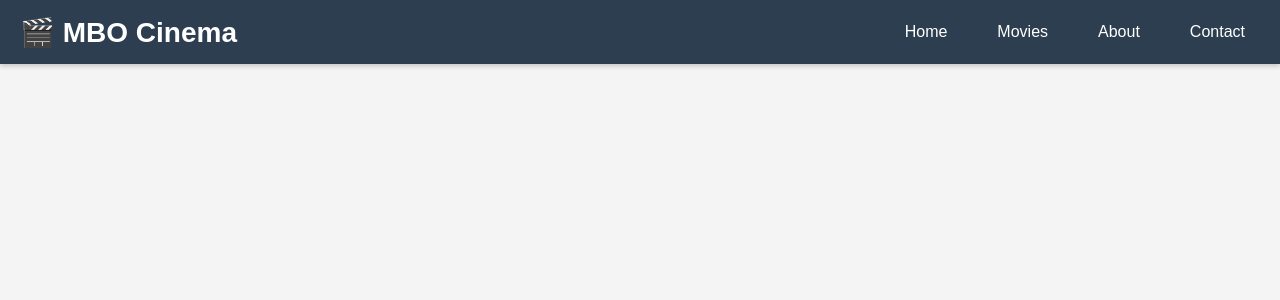
After one commit to 6036046/Alaa-oop, a PHP site: page /Contact.php in a window 1280 px wide. The commit adds this page. Shown: the top 300 px of the page. Run offline with PHP 8.4, Linux system fonts and the light colour scheme.

Commit message:
borrie
borrie

```diff
--- /dev/null
+++ b/Contact.php
@@ -0,0 +1,21 @@
+<!DOCTYPE html>
+<html lang="en">
+<head>
+    <meta charset="UTF-8">
+    <meta name="viewport" content="width=device-width, initial-scale=1.0">
+    <title>Movies - Cinema Paradise</title>
+    <link rel="stylesheet" href="style.css">
+</head>
+<body>
+<header class="header">
+        <div class="logo">🎬 MBO Cinema</div>
+        <nav class="navbar">
+            <a href="home.php">Home</a>
+            <a href="movies.php">Movies</a>
+            <a href="#about">About</a>
+            <a href="Contact.php">Contact</a>
+        </nav>
+
+    </header>
+</body>
+</html>
--- a/home.php
+++ b/home.php
@@ -13,7 +13,7 @@
             <a href="movies.php">Home</a>
             <a href="movies.php">Movies</a>
             <a href="#about">About</a>
-            <a href="#contact">Contact</a>
+            <a href="Contact.php">Contact</a>
         </nav>
 
     </header>
--- a/movies.php
+++ b/movies.php
@@ -13,7 +13,7 @@
             <a href="home.php">Home</a>
             <a href="movies.php" class="active">Movies</a>
             <a href="#about">About</a>
-            <a href="#contact">Contact</a>
+            <a href="Contact.php">Contact</a>
         </nav>
     </header>
     <main>
```
